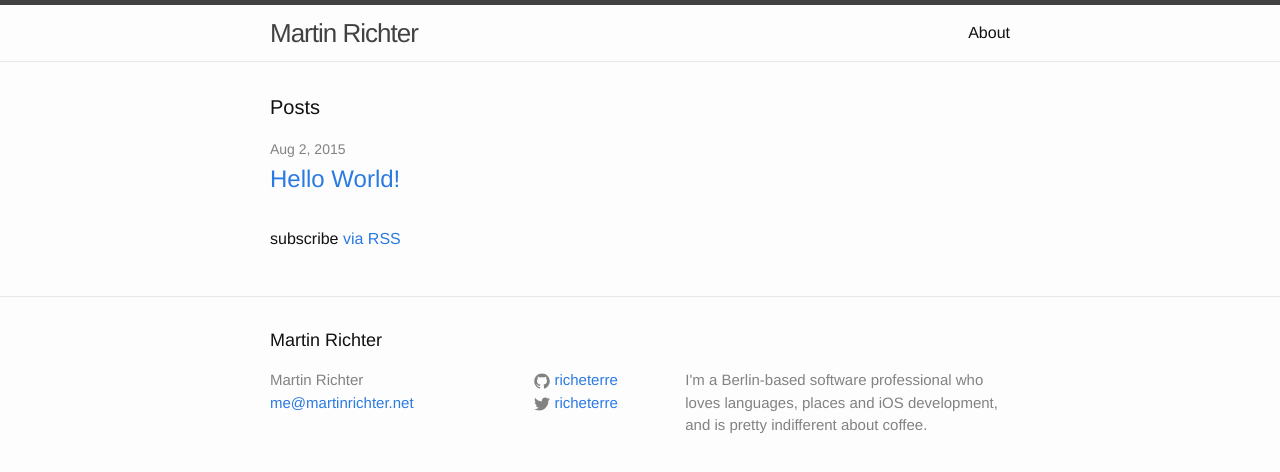
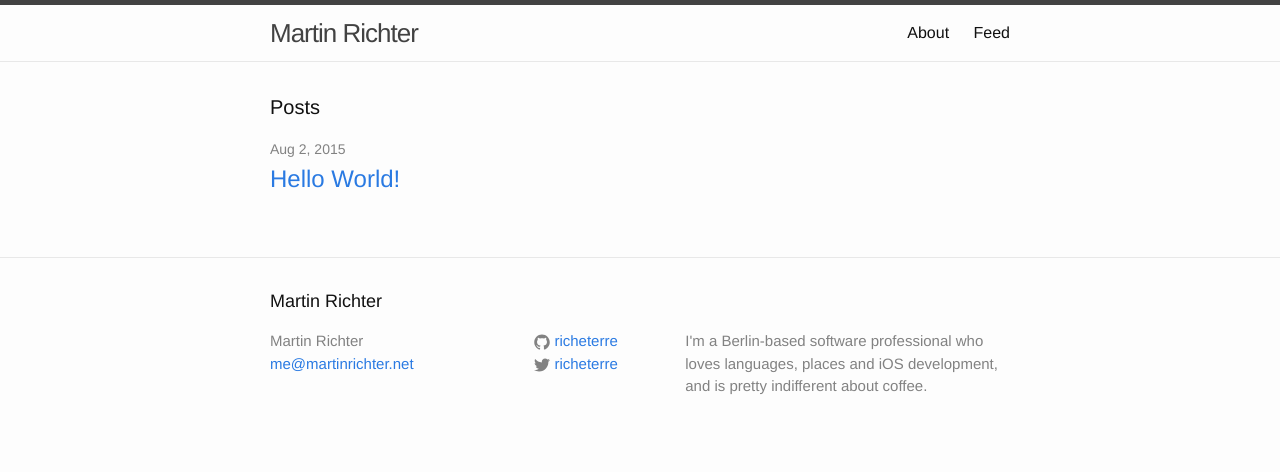
Before and after one commit to richeterre/richeterre.github.io, a Jekyll site: the page built from index.html, in a window 1280 px wide. Shown: the top 472 px of the page. Built offline with Jekyll 4.4.1, drawn with Linux system fonts in a browser that asks for light colours.

Commit message:
Move feed link to header

```diff
--- a/_includes/header.html
+++ b/_includes/header.html
@@ -19,6 +19,7 @@
           <a class="page-link" href="{{ page.url | prepend: site.baseurl }}">{{ page.title }}</a>
           {% endif %}
         {% endfor %}
+        <a class="page-link" href="{{ "/feed.xml" | prepend: site.baseurl }}">Feed</a>
       </div>
     </nav>
 
--- a/index.html
+++ b/index.html
@@ -18,6 +18,4 @@
     {% endfor %}
   </ul>
 
-  <p class="rss-subscribe">subscribe <a href="{{ "/feed.xml" | prepend: site.baseurl }}">via RSS</a></p>
-
 </div>
```
